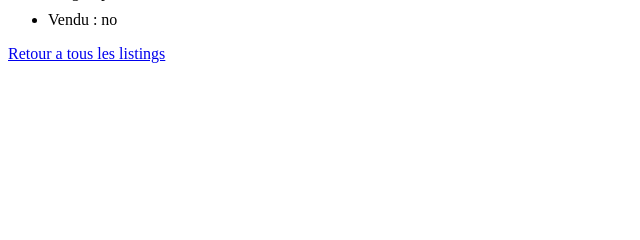
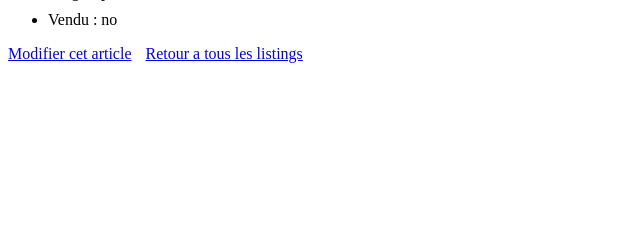
Before and after one commit to johntsinger/django-web-app, a Django app: template merchex/listings/templates/listings/listing_detail.html in a window 1280 px wide. Shown: the part 119-359 px from the top of the page, without its empty margins (0-640 px from the left). Run offline with Django 4.2, Linux system fonts and the light colour scheme; the template is opened without the code that fills it, so the values that code supplies are empty.

Commit message:
Ajout d'un lien vers la page de modification dans listing_detail.html

```diff
--- a/merchex/listings/templates/listings/listing_detail.html
+++ b/merchex/listings/templates/listings/listing_detail.html
@@ -13,6 +13,7 @@
 
 <p>{{ listing.description }}</p>
 
+<a href="{% url 'listing-update' listing.id %}">Modifier cet article</a>
 <a href="{% url 'listing-list' %}">Retour a tous les listings</a>
 
 {% endblock %}
```
